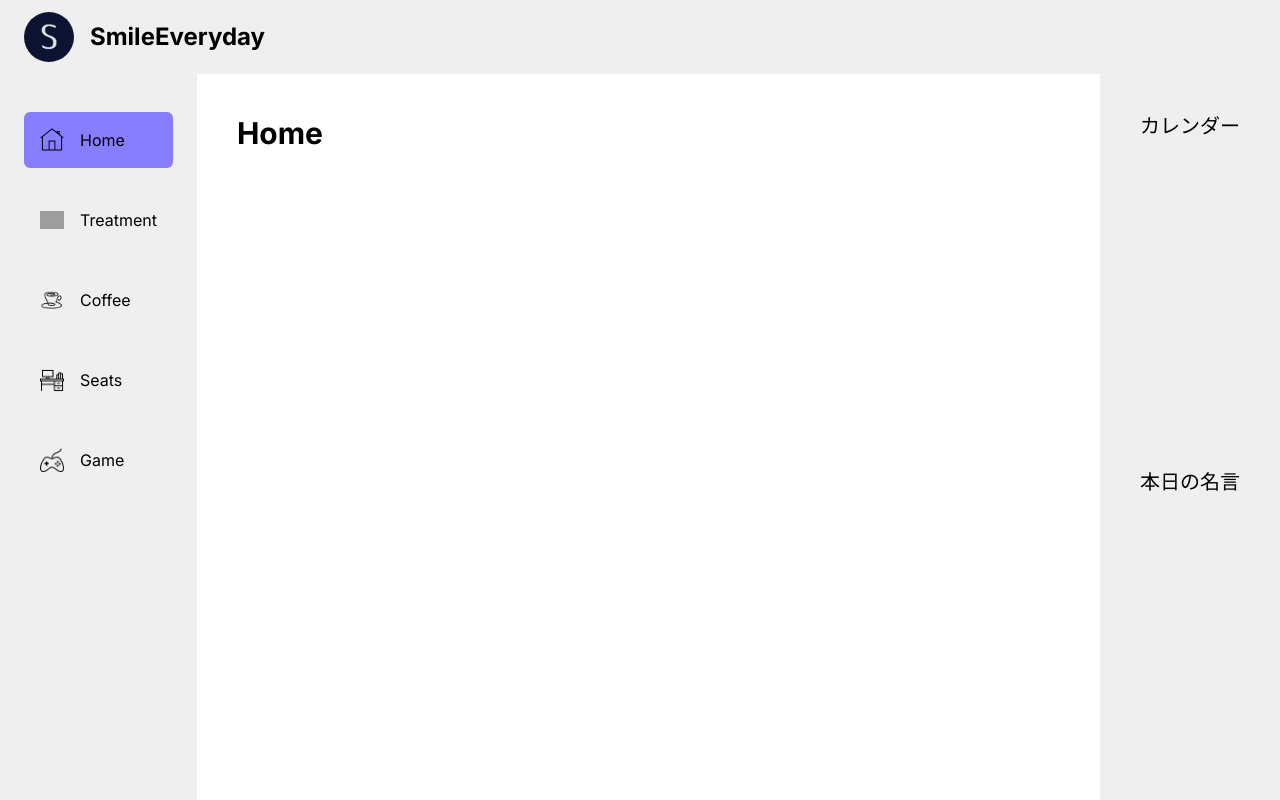
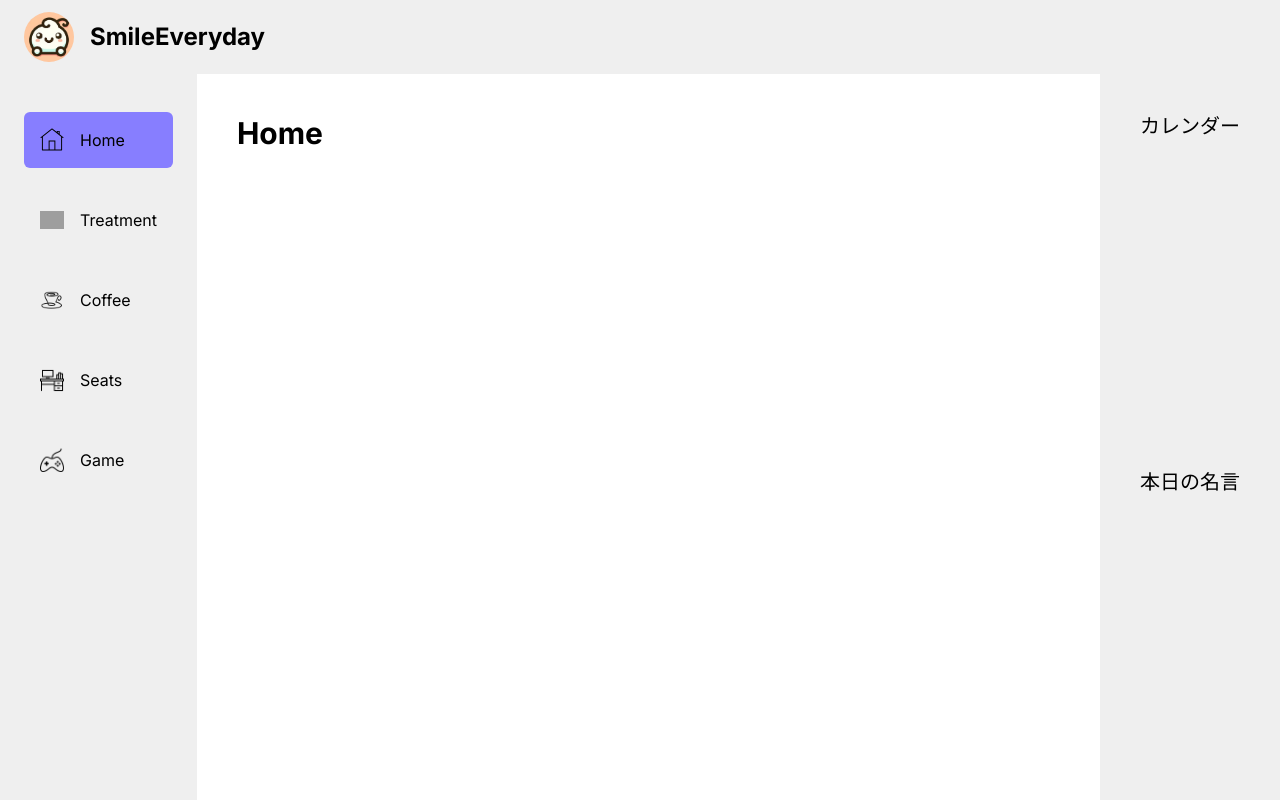
Before and after one commit to shinnkura/smile-everyday, a Next.js app: page / in a window 1280 px wide. Built offline with nearby package versions, Linux system fonts and the light colour scheme; no server answers; grey boxes are pictures that could not be loaded.

Commit message:
chore(Topbar.tsx): ロゴ画像を変更

```diff
--- a/src/components/shared/Topbar.tsx
+++ b/src/components/shared/Topbar.tsx
@@ -10,7 +10,7 @@ function Topbar() {
       <Link href="/" className="flex items-center gap-4">
         {/* TODO ロゴ画像をSVGに直す */}
         <Image
-          src="/assets/logo.png"
+          src="/assets/logo.svg"
           alt="logo"
           width={50}
           height={50}
```
Also changed, not shown: public/assets/logo.svg, public/assets/logo1.svg (added).
